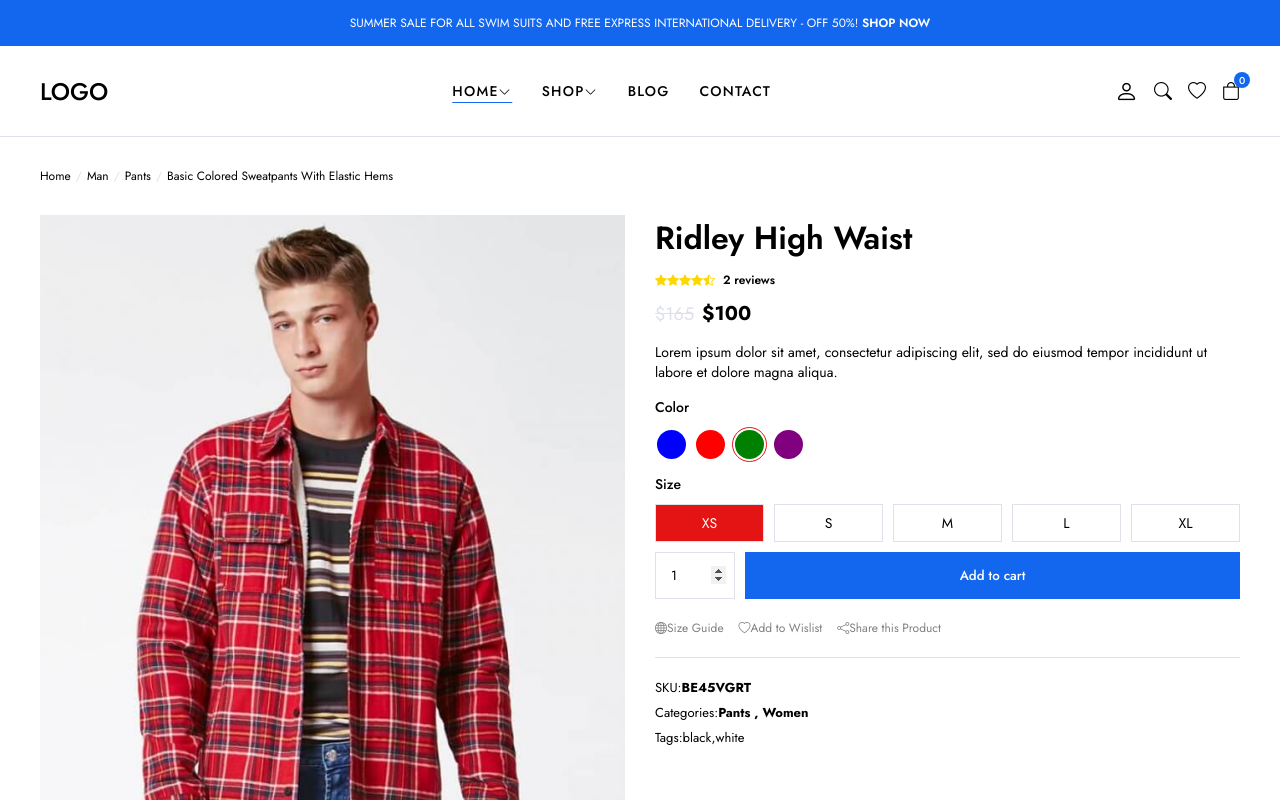
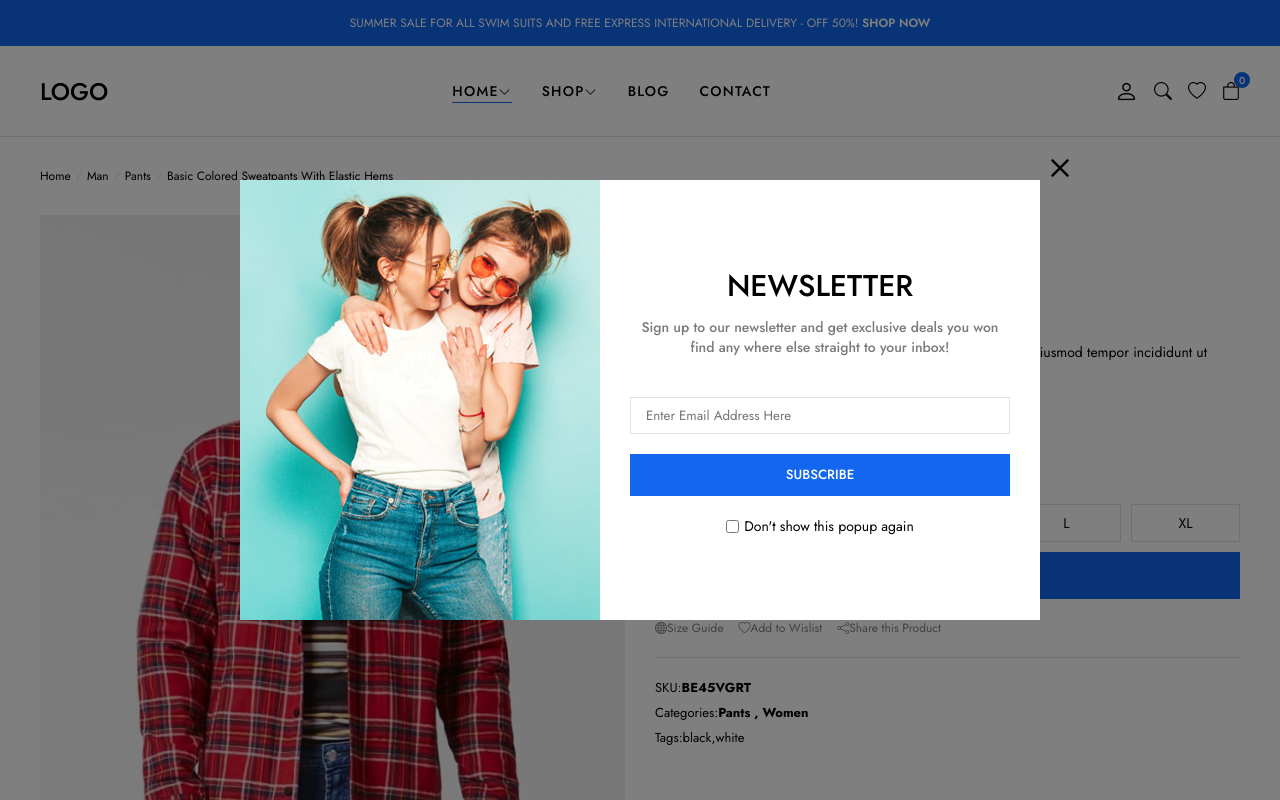
Before and after one commit to sadikahmetaydin/full-stack-e-commerce, a React (Vite) app in the folder frontend/: page / in a window 1280 px wide. Shown: the top 800 px of the page. Built offline with nearby package versions, Linux system fonts and the light colour scheme.

Commit message:
create dialogShow functionality

```diff
--- a/frontend/src/components/Layout/Header/Header.jsx
+++ b/frontend/src/components/Layout/Header/Header.jsx
@@ -207,5 +207,5 @@
 export default Header;
 
 Header.PropTypes = {
-  setIsSearchShow: PropTypes.node,
+  setIsSearchShow: PropTypes.func,
 }
--- /dev/null
+++ b/frontend/src/components/Modals/Dialog/Dialog.css
@@ -0,0 +1,89 @@
+.modal-dialog {
+  position: absolute;
+  top: 0;
+  left: 0;
+  width: 100%;
+  height: 100%;
+  display: flex;
+  justify-content: center;
+  align-items: center;
+  z-index: 999;
+  transition: 0.3s ease all;
+  visibility: hidden;
+  opacity: 0;
+}
+
+.modal-dialog.show {
+  visibility: visible !important;
+  opacity: 1;
+}
+
+.modal-dialog .modal-content {
+  max-width: 800px;
+  width: 100%;
+  background-color: #fff;
+  position: fixed;
+  z-index: 10;
+  display: flex;
+  align-items: center;
+}
+
+.modal-dialog .modal-content .modal-close {
+  position: absolute;
+  top: -40px;
+  right: -40px;
+  background-color: transparent;
+  font-size: 40px;
+}
+
+.modal-dialog .modal-content .modal-image {
+  display: flex;
+}
+
+.modal-dialog .modal-content .popup-wrapper {
+  padding: 30px;
+  text-align: center;
+}
+
+.modal-dialog .modal-content .popup-title h3 {
+  font-size: 30px;
+  font-weight: 500;
+}
+
+.modal-dialog .modal-content .popup-text {
+  font-size: 14px;
+  color: #7a7a7a;
+  font-weight: 500;
+  margin-top: 10px;
+}
+
+.modal-dialog .modal-content .popup-form {
+  display: flex;
+  flex-direction: column;
+  row-gap: 20px;
+  margin-top: 40px;
+}
+
+.modal-dialog .modal-content .popup-form label {
+  display: flex;
+  align-items: center;
+  justify-content: center;
+  column-gap: 5px;
+  font-size: 14px;
+}
+
+@media (max-width: 576px) {
+  .modal-dialog .modal-content {
+    max-width: 350px;
+  }
+
+  .modal-dialog .modal-content .modal-close {
+    top: 0px;
+    right: 0px;
+    font-size: 30px;
+  }
+
+  .modal-dialog .modal-content .modal-image {
+    display: none;
+  }
+}
--- /dev/null
+++ b/frontend/src/components/Modals/Dialog/Dialog.jsx
@@ -0,0 +1,38 @@
+import "./Dialog.css";
+
+const Dialog = ({ isDialogShow, setIsDialogShow }) => {
+  return (
+    <div className={`modal-dialog ${isDialogShow ? "show" : ""}`}>
+    <div className="modal-content">
+      <button className="modal-close" onClick={() => setIsDialogShow(false)}>
+        <i className="bi bi-x"></i>
+      </button>
+      <div className="modal-image">
+        <img src="img/modal-dialog.jpg" alt="" />
+      </div>
+      <div className="popup-wrapper">
+        <div className="popup-content">
+          <div className="popup-title">
+            <h3>NEWSLETTER</h3>
+          </div>
+          <p className="popup-text">
+            Sign up to our newsletter and get exclusive deals you won find any where else straight to your inbox!
+          </p>
+          <form className="popup-form">
+            <input type="text" placeholder="Enter Email Address Here" />
+            <button className="btn btn-primary">SUBSCRIBE</button>
+            <label>
+              <input type="checkbox" />
+              <span>Don't show this popup again</span>
+            </label>
+          </form>
+        </div>
+      </div>
+    </div>
+
+    <div className="modal-overlay" onClick={() => setIsDialogShow(false)}></div>
+  </div>
+  )
+}
+
+export default Dialog;
--- a/frontend/src/layouts/MainLayout.jsx
+++ b/frontend/src/layouts/MainLayout.jsx
@@ -1,15 +1,18 @@
 import Footer from "../components/Layout/Footer/Footer";
 import Header from "../components/Layout/Header/Header";
 import Proptypes from "prop-types";
+import { useState } from "react";
 import Search from "../components/Modals/Search/Search";
-import { useState } from "react";
+import Dialog from "../components/Modals/Dialog/Dialog";
 
 const MainLayout = ({ children }) => {
 
   const [isSearchShow, setIsSearchShow] = useState(false);
+  const [isDialogShow, setIsDialogShow] = useState(true);
 
   return (
     <div className="main-layout">
+      <Dialog isDialogShow={isDialogShow} setIsDialogShow={setIsDialogShow} />
       <Search isSearchShow={isSearchShow} setIsSearchShow={setIsSearchShow} />
       <Header setIsSearchShow={setIsSearchShow} />
       {children}
```
